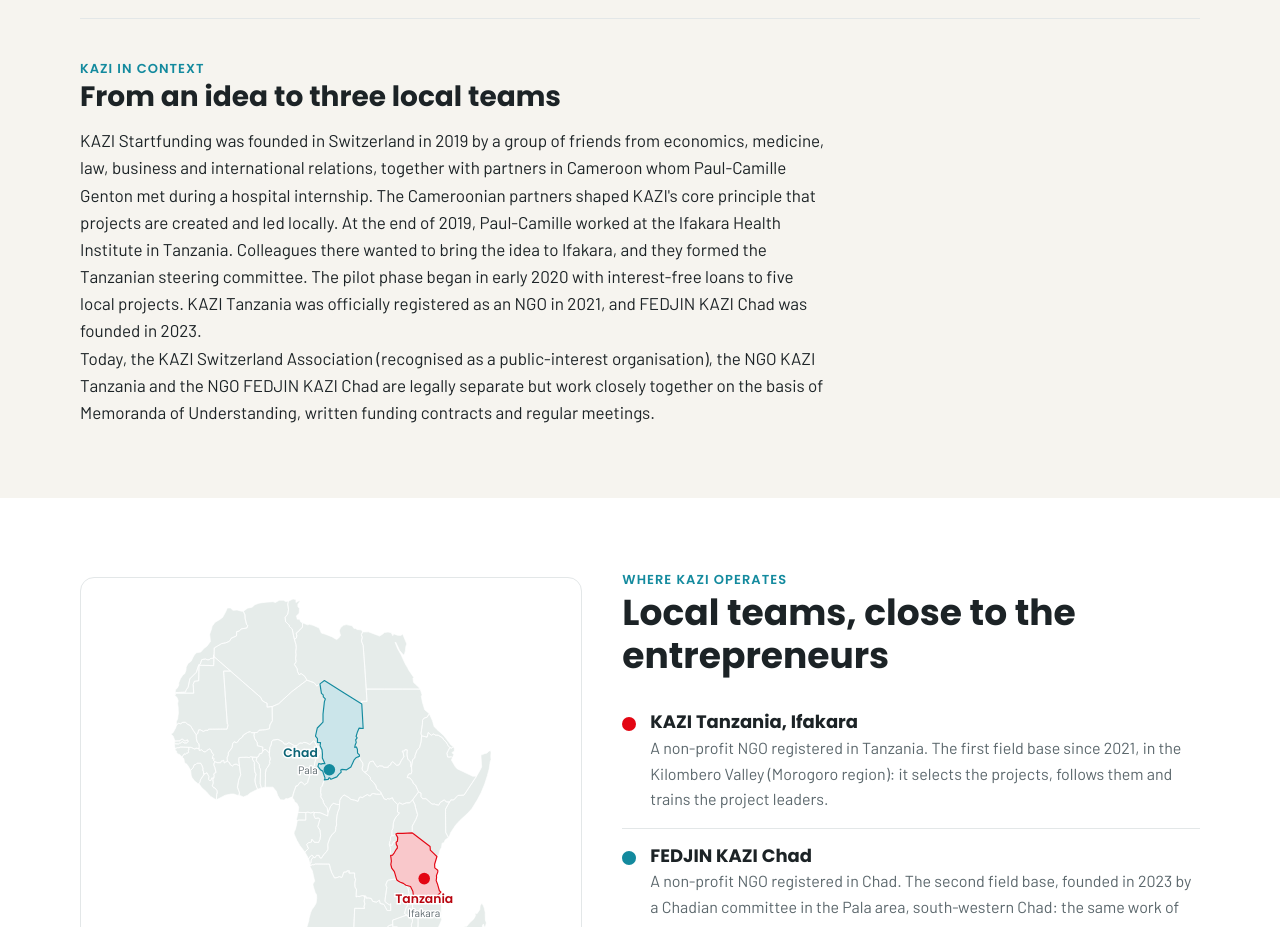
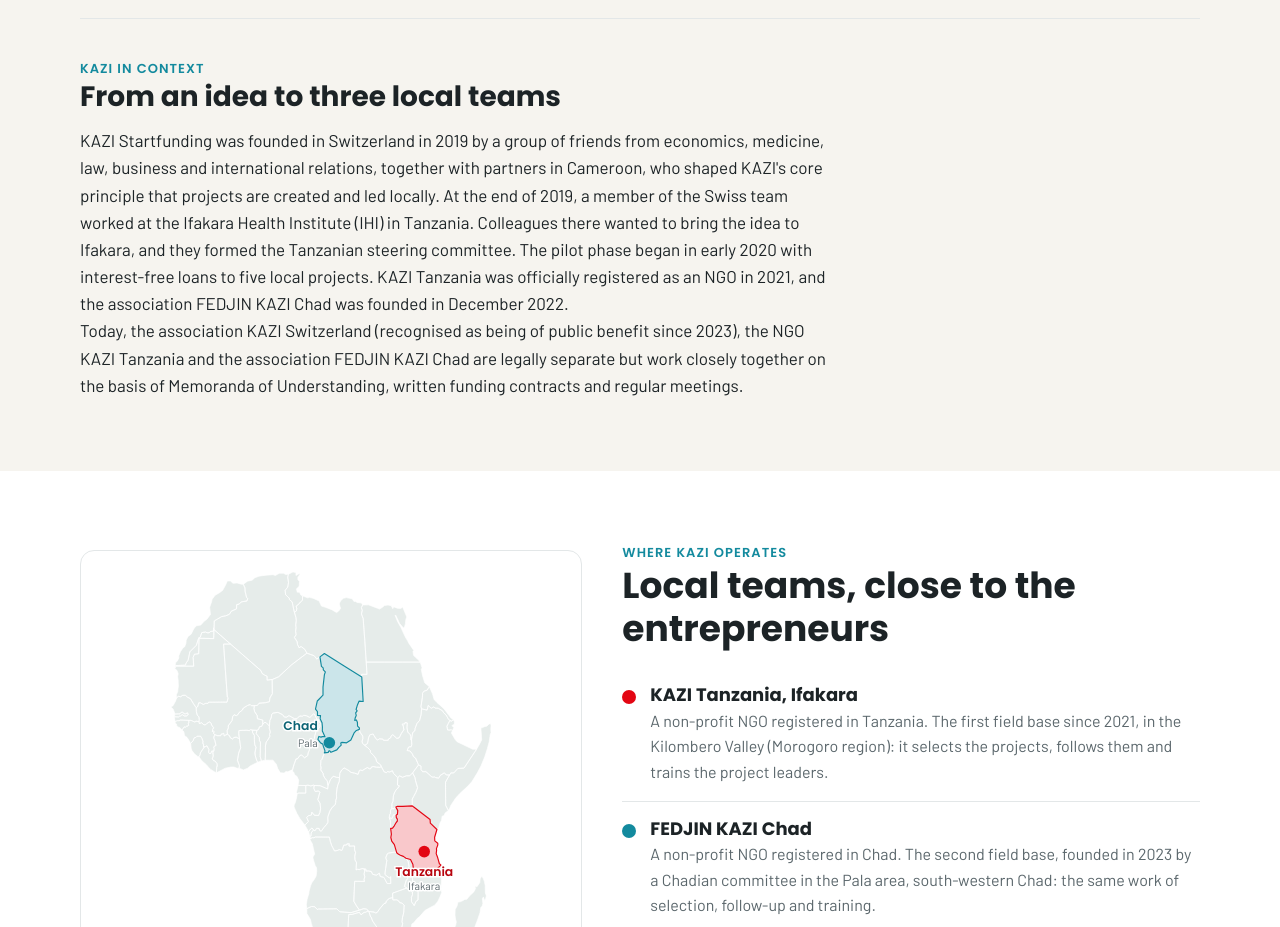
Before and after one commit to zeke321/kazi-website, a plain HTML site: page public/index.html in a window 1280 px wide. Shown: the part 1940-2867 px from the top of the page. Drawn offline with Linux system fonts and the light colour scheme.

Commit message:
Minor revision on KAZI story paragraph (EN)
Updated the paragraph to clarify the founding and collaboration of KAZI organizations.

```diff
--- a/public/index.html
+++ b/public/index.html
@@ -110,7 +110,7 @@
       <div class="story" id="story">
         <div class="eyebrow" data-i18n="story.eyebrow">KAZI in context</div>
         <h3 data-i18n="story.title">From an idea to three local teams</h3>
-        <p style="max-width:44em;margin:0" data-i18n="story.p">KAZI Startfunding was founded in Switzerland in 2019 by a group of friends from economics, medicine, law, business and international relations, together with partners in Cameroon whom Paul-Camille Genton met during a hospital internship. The Cameroonian partners shaped KAZI's core principle that projects are created and led locally. At the end of 2019, Paul-Camille worked at the Ifakara Health Institute in Tanzania. Colleagues there wanted to bring the idea to Ifakara, and they formed the Tanzanian steering committee. The pilot phase began in early 2020 with interest-free loans to five local projects. KAZI Tanzania was officially registered as an NGO in 2021, and FEDJIN KAZI Chad was founded in 2023.<br>Today, the KAZI Switzerland Association (recognised as a public-interest organisation), the NGO KAZI Tanzania and the NGO FEDJIN KAZI Chad are legally separate but work closely together on the basis of Memoranda of Understanding, written funding contracts and regular meetings.</p>
+        <p style="max-width:44em;margin:0" data-i18n="story.p">KAZI Startfunding was founded in Switzerland in 2019 by a group of friends from economics, medicine, law, business and international relations, together with partners in Cameroon, who shaped KAZI's core principle that projects are created and led locally. At the end of 2019, a member of the Swiss team worked at the Ifakara Health Institute (IHI) in Tanzania. Colleagues there wanted to bring the idea to Ifakara, and they formed the Tanzanian steering committee. The pilot phase began in early 2020 with interest-free loans to five local projects. KAZI Tanzania was officially registered as an NGO in 2021, and the association FEDJIN KAZI Chad was founded in December 2022.<br>Today, the association KAZI Switzerland (recognised as being of public benefit since 2023), the NGO KAZI Tanzania and the association FEDJIN KAZI Chad are legally separate but work closely together on the basis of Memoranda of Understanding, written funding contracts and regular meetings.</p>
       </div>
     </div>
   </section>
```
